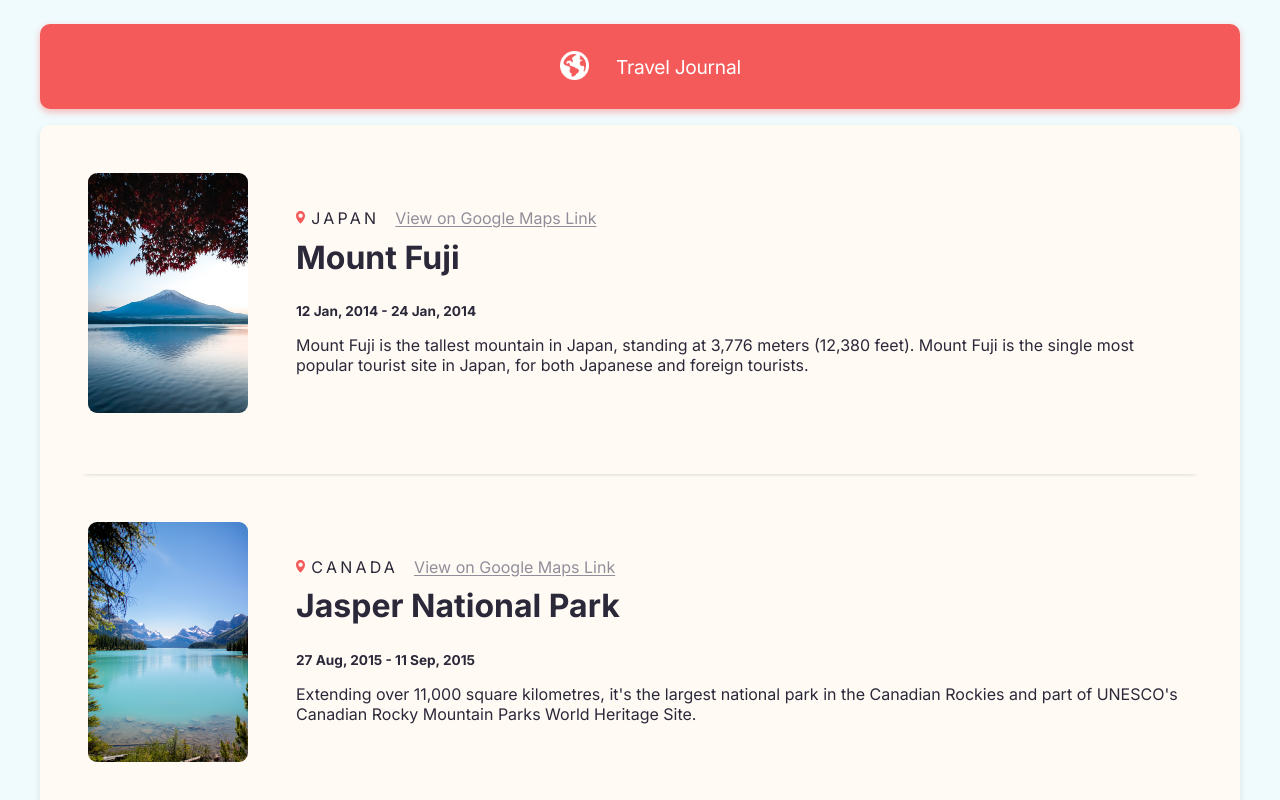
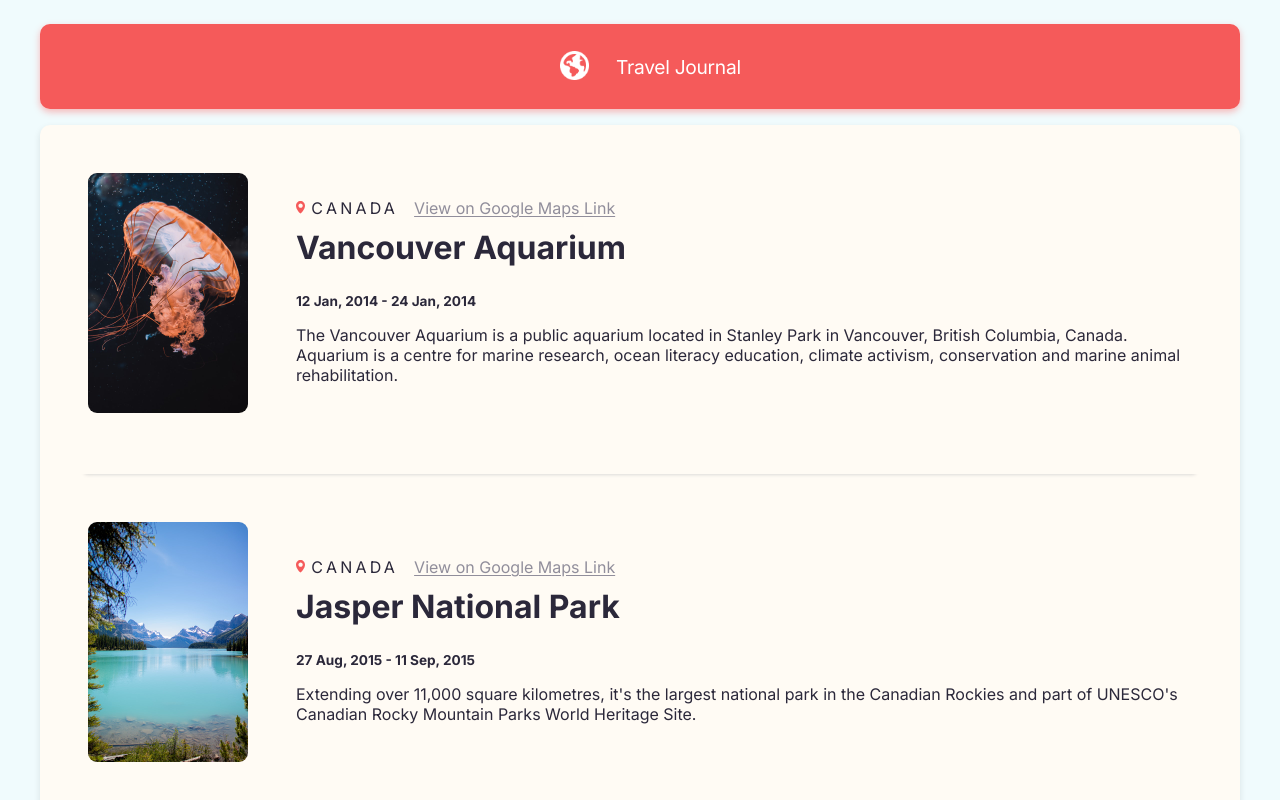
Before and after one commit to hmjatt/Travel-Journal-ReactJS, a React (Create React App) app in the folder travel-journal/: page / in a window 1280 px wide. Shown: the top 800 px of the page. Built offline with nearby package versions, Linux system fonts and the light colour scheme.

Commit message:
Created `Vancouver Aquarium` Card :maple_leaf:

```diff
--- a/travel-journal/src/data.js
+++ b/travel-journal/src/data.js
@@ -1,14 +1,14 @@
 const data = [
     {
 		id: 1,
-        title: "Mount Fuji",
-		class: "opera-house",
-        location: "Japan",
-        googleMapsUrl: "https://goo.gl/maps/1DGM5WrWnATgkSNB8",
+        title: "Vancouver Aquarium",
+		class: "vancouver-aquarium",
+        location: "Canada",
+        googleMapsUrl: "https://www.google.com/maps/place/Vancouver+Aquarium/@49.3004911,-123.1330714,17z/data=!3m1!4b1!4m5!3m4!1s0x5486718d7aca6ca7:0x5f251627980ee358!8m2!3d49.3004876!4d-123.1308774",
         startDate: "12 Jan, 2014",
         endDate: "24 Jan, 2014",
-        description: "Mount Fuji is the tallest mountain in Japan, standing at 3,776 meters (12,380 feet). Mount Fuji is the single most popular tourist site in Japan, for both Japanese and foreign tourists.",
-        imageUrl: require("./images/mt-fuji.jpg")
+        description: "The Vancouver Aquarium is a public aquarium located in Stanley Park in Vancouver, British Columbia, Canada. Aquarium is a centre for marine research, ocean literacy education, climate activism, conservation and marine animal rehabilitation.",
+        imageUrl: require("./images/jellyfish.jpg")
     },
 	{
 		id: 2,
```
Also changed, not shown: 1 other file (tests, documents, lock files or other folders).
